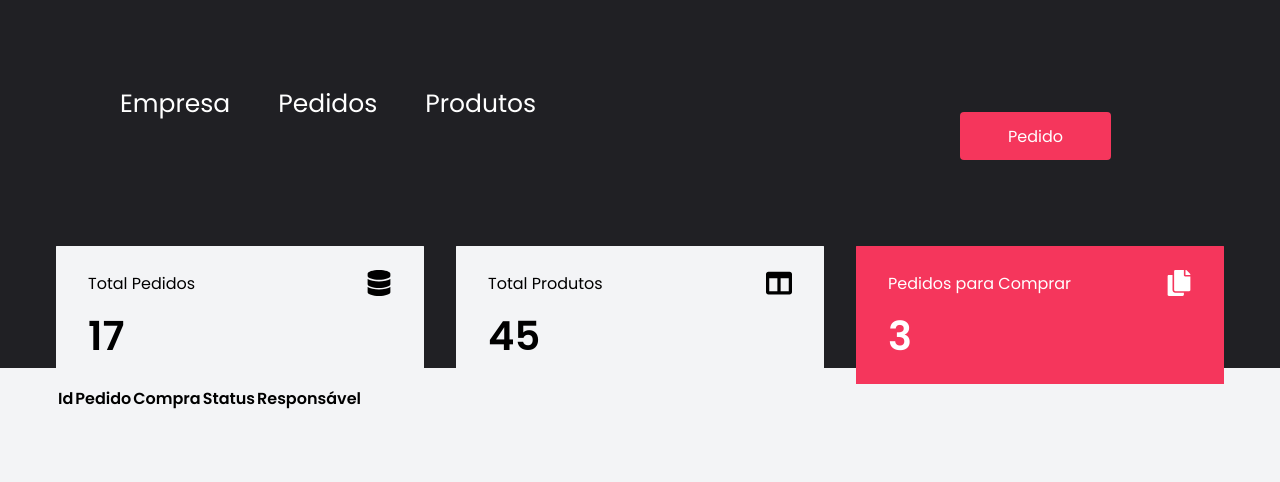
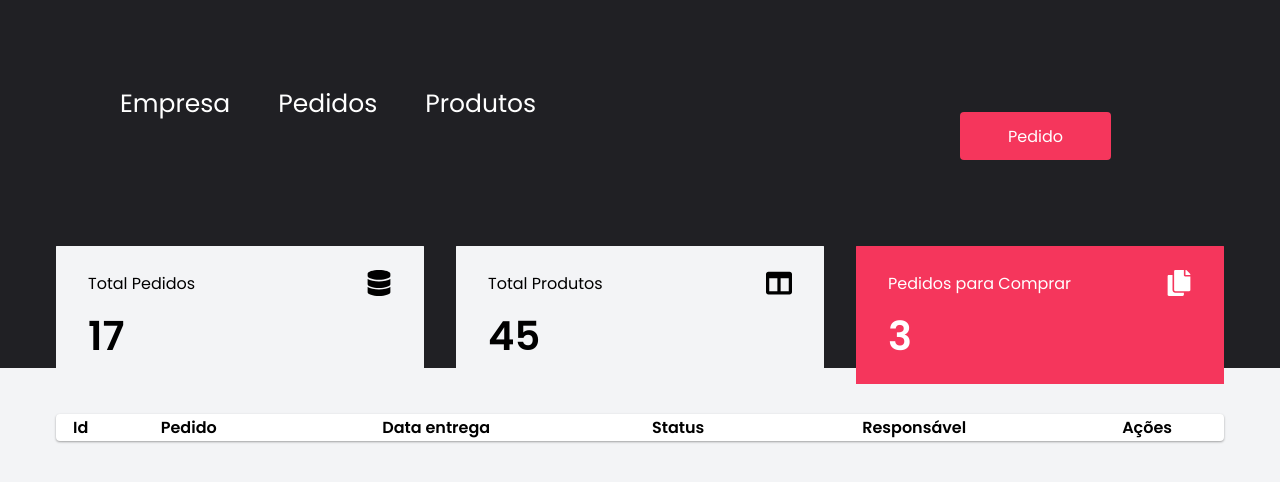
Before and after one commit to jorgelucasalima/engpede, a React (Create React App) app: page / in a window 1280 px wide. Shown: the top 482 px of the page. Built offline with nearby package versions, Linux system fonts and the light colour scheme.

Commit message:
criado visual do table

```diff
--- a/src/components/Pedidos/index.jsx
+++ b/src/components/Pedidos/index.jsx
@@ -11,9 +11,10 @@ export default function Pedidos() {
             <tr>
               <th>Id</th>
               <th>Pedido</th>
-              <th>Compra</th>
+              <th>Data entrega</th>
               <th>Status</th>
               <th>Responsável</th>
+              <th>Ações</th>
             </tr>
           </thead>
 
--- a/src/components/Pedidos/styles.js
+++ b/src/components/Pedidos/styles.js
@@ -2,6 +2,24 @@ import styled from "styled-components";
 
 export const Container = styled.div`
 
+// meu table quem fez foi o github copilot - kkk e eu gostei.
 
+  table {
+    width: 100%;
+    border-collapse: collapse;
+    border-spacing: 0;
+    border: 1px solid #ddd;
+    border-radius: 4px;
+    overflow: hidden;
+    background-color: #fff;
+    margin-bottom: 20px;
+    box-shadow: 0 1px 3px rgba(0,0,0,0.12), 0 1px 2px rgba(0,0,0,0.24);
+    transition: all 0.3s cubic-bezier(.25,.8,.25,1);
+
+    margin-top: 30px;
+
+    tr {}
+
+  }
 
 `
```
